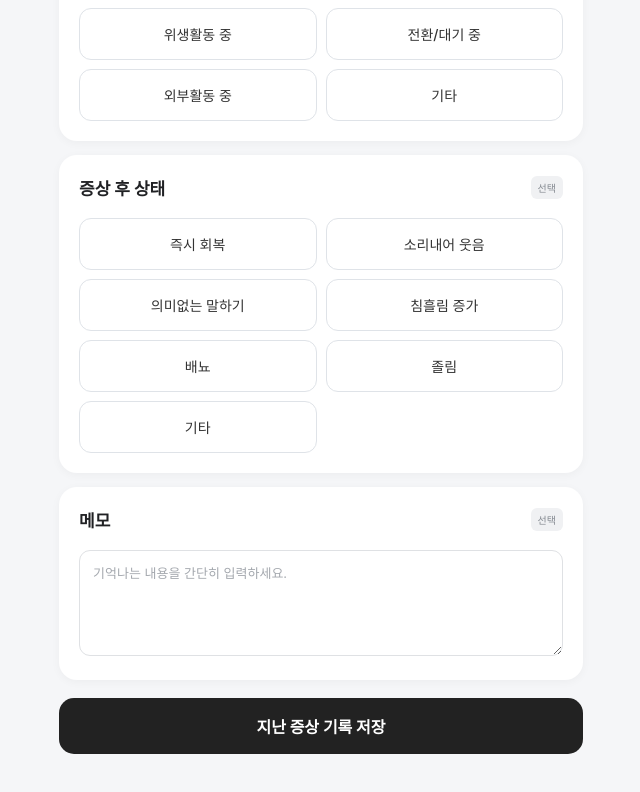
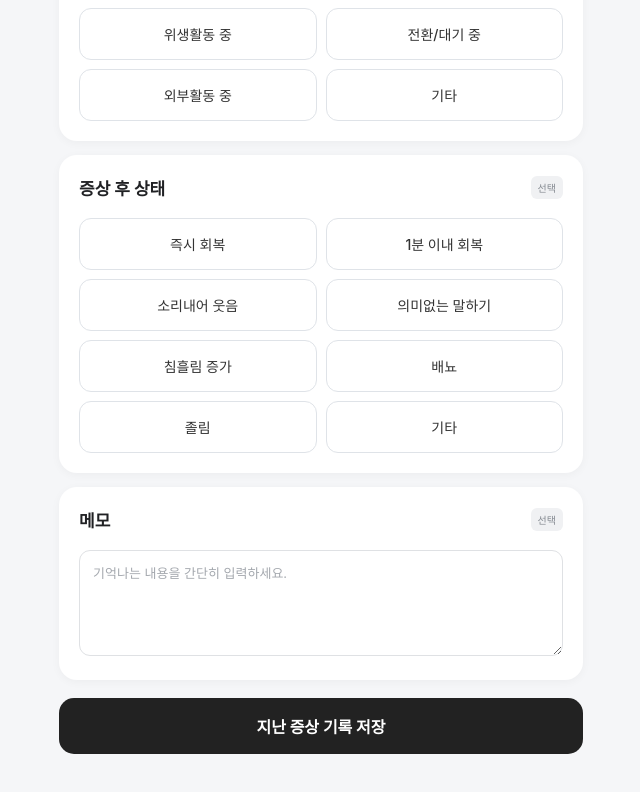
Before and after one commit to lmart302-web/epilepsy-record, a plain HTML site: page manual.html in a window 1280 px wide. Shown: the part 1452-2244 px from the top of the page, without its empty margins (319-959 px from the left). Drawn offline with Linux system fonts and the light colour scheme.

Commit message:
1분이내버튼추가

```diff
--- a/manual.html
+++ b/manual.html
@@ -355,6 +355,14 @@
                 <button
                     type="button"
                     class="choice-button"
+                    data-value="1분 이내 회복"
+                >
+                    1분 이내 회복
+                </button>
+
+                <button
+                    type="button"
+                    class="choice-button"
                     data-value="소리내어 웃음"
                 >
                     소리내어 웃음
```
Also changed, not shown: record.html (+8 -0 lines).
